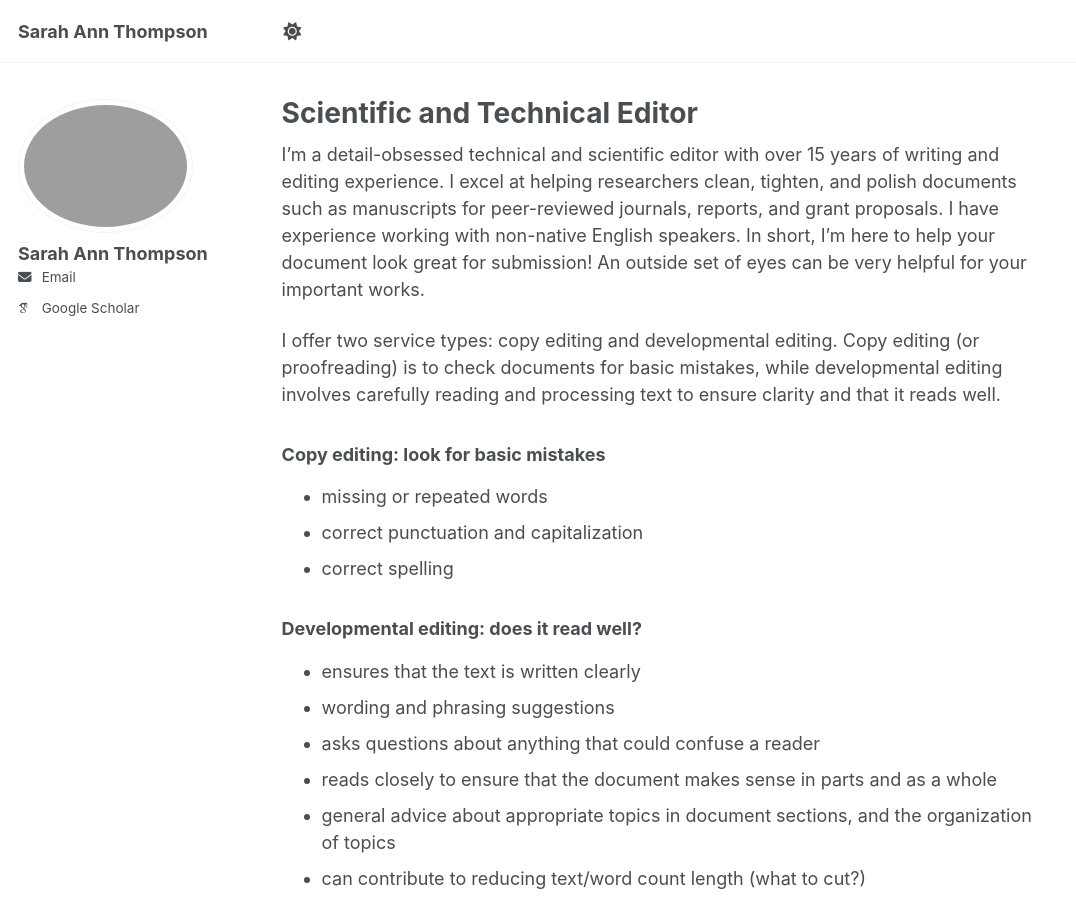
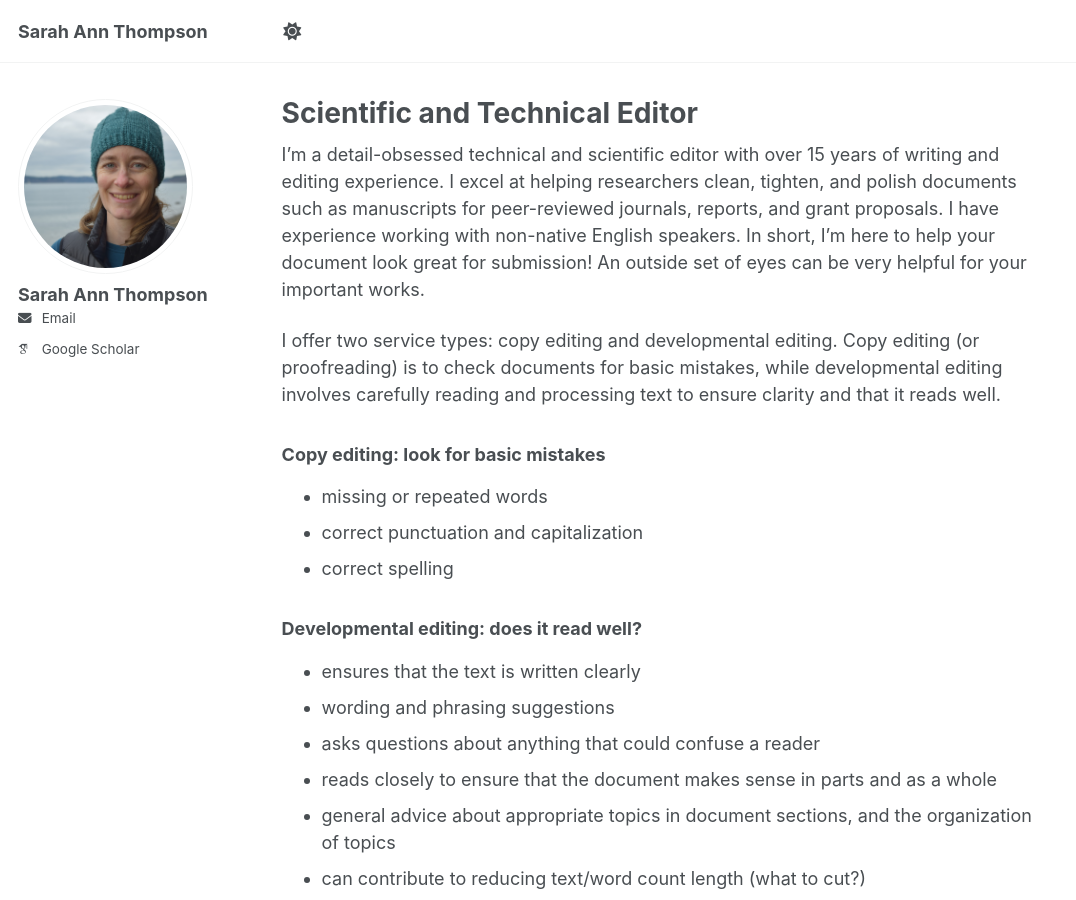
Before and after one commit to sa-thompson/sa-thompson.github.io, a Jekyll site: the page built from _pages/about.md, in a window 1280 px wide and 900 px high. Shown: the whole window, without its empty margins (0-1076 px from the left). Built offline with Jekyll 4.4.1, drawn with Linux system fonts in a browser that asks for light colours; some web fonts are replaced.

Commit message:
avatar edit

```diff
--- a/_config.yml
+++ b/_config.yml
@@ -22,7 +22,7 @@ repository               : "academicpages/academicpages.github.io"
 #               Additional customization can be done by editing /_includes/author-profile.html
 author:
   # Biographic information
-  avatar           : "SarahAnn_0345c.jpg"
+  avatar           : "profile.png"
   name             : "Sarah Ann Thompson"
   pronouns         : # example: "she/her"
   bio              : # "Short biography for the left-hand sidebar"
```
Also changed, not shown: images/profile.png.
